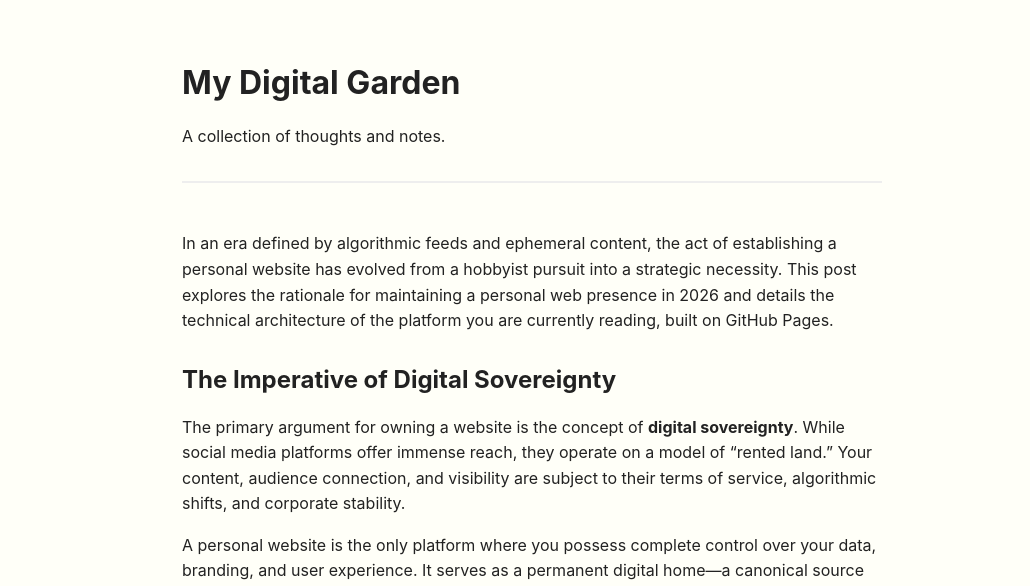
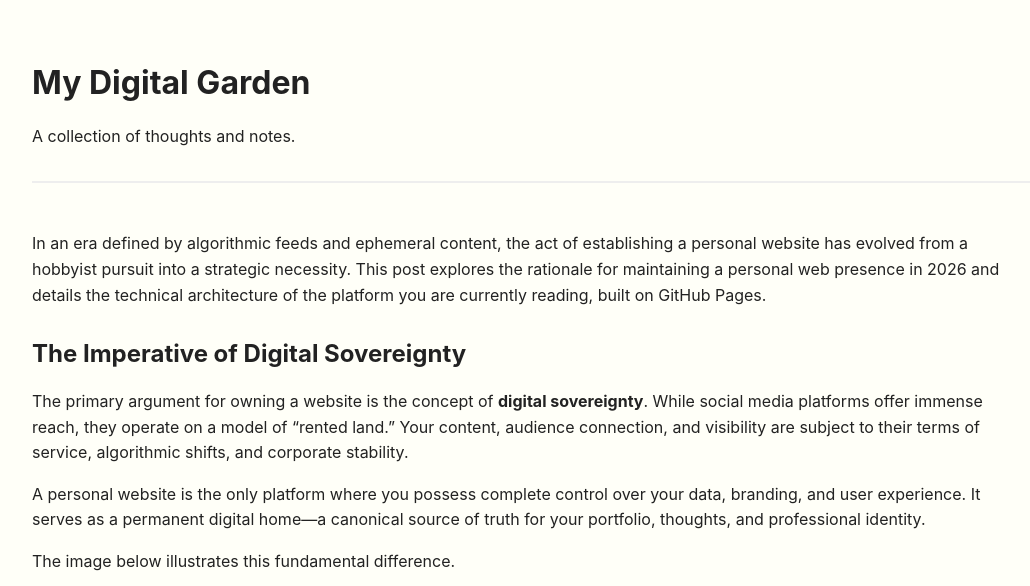
Before and after one commit to monobasicity/web-presence, a Jekyll site: the page built from _posts/2026-01-19-digital-sovereignty-and-github-pages.md, in a window 1280 px wide. Shown: the top 586 px of the page, without its empty margins (108-1138 px from the left). Built offline with Jekyll 4.4.1, drawn with Linux system fonts in a browser that asks for light colours; grey boxes are pictures that could not be loaded.

Commit message:
fix: css fixes

```diff
--- a/assets/css/style.css
+++ b/assets/css/style.css
@@ -14,7 +14,7 @@ body {
   color: var(--text);
   font-family: var(--font-body);
   line-height: 1.6;
-  max-width: 700px;
+  max-width: 1000px;
   margin: 0 auto;
   padding: 2rem 1rem;
 }
@@ -24,3 +24,12 @@ a { color: var(--accent); text-decoration: none; }
 a:hover { text-decoration: underline; }
 h1, h2, h3 { line-height: 1.2; margin-top: 2rem; }
 .post-meta { font-size: 0.9rem; color: #888; }
+
+/* Images should never overflow the text width */
+img {
+  max-width: 100%;
+  height: auto;
+  display: block;       /* Prevents tiny space below images */
+  margin: 2rem auto;    /* Centers image and adds vertical spacing */
+  border-radius: 8px;   /* Optional: Adds nice rounded corners */
+}
```
